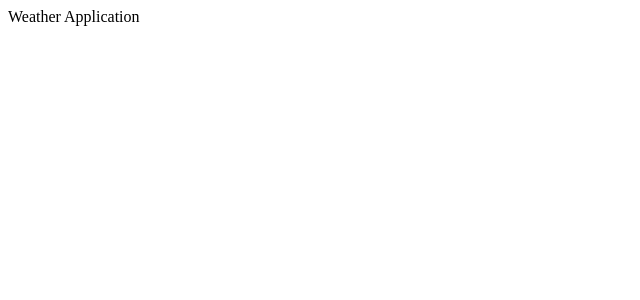
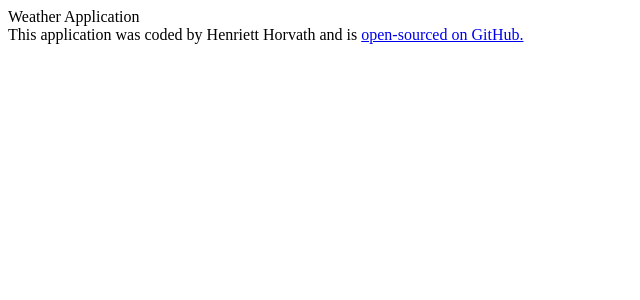
Before and after one commit to henih/React-Weather-App---Final-project, a React (Create React App) app: page / in a window 1280 px wide. Shown: the top 300 px of the page, without its empty margins (0-640 px from the left). Built offline with nearby package versions, Linux system fonts and the light colour scheme.

Commit message:
Added the Git repo URL in Footer

```diff
--- a/src/App.js
+++ b/src/App.js
@@ -1,5 +1,18 @@
 import "./App.css";
 
 export default function App() {
-  return <div className="App">Weather Application</div>;
+  return (
+    <div className="App">
+      Weather Application
+      <footer>
+        This application was coded by Henriett Horvath and is{" "}
+        <a
+          href="https://github.com/henih/React-Weather-App---Final-project"
+          target="_blank"
+        >
+          open-sourced on GitHub.
+        </a>
+      </footer>
+    </div>
+  );
 }
```
